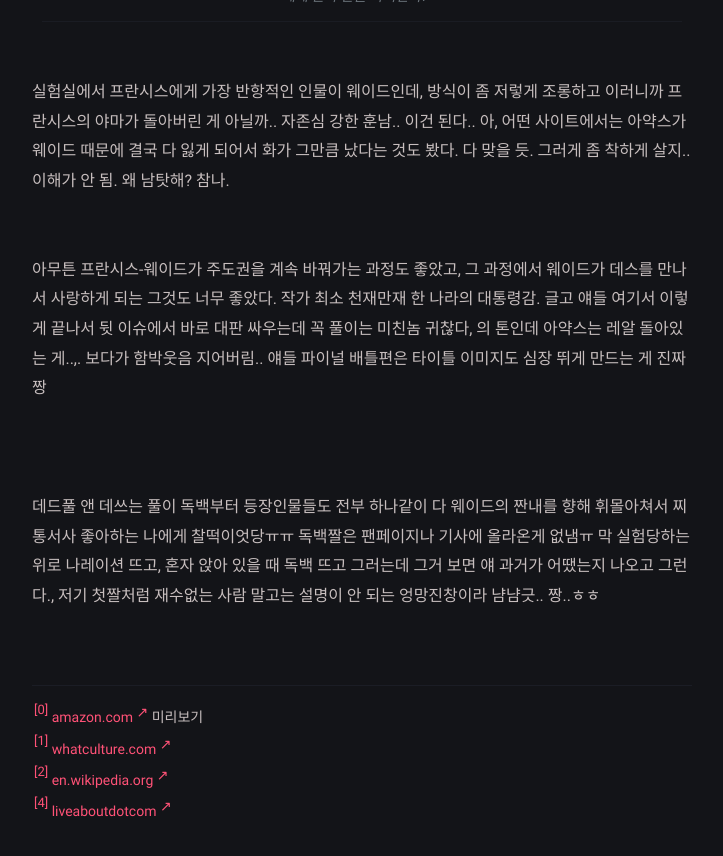
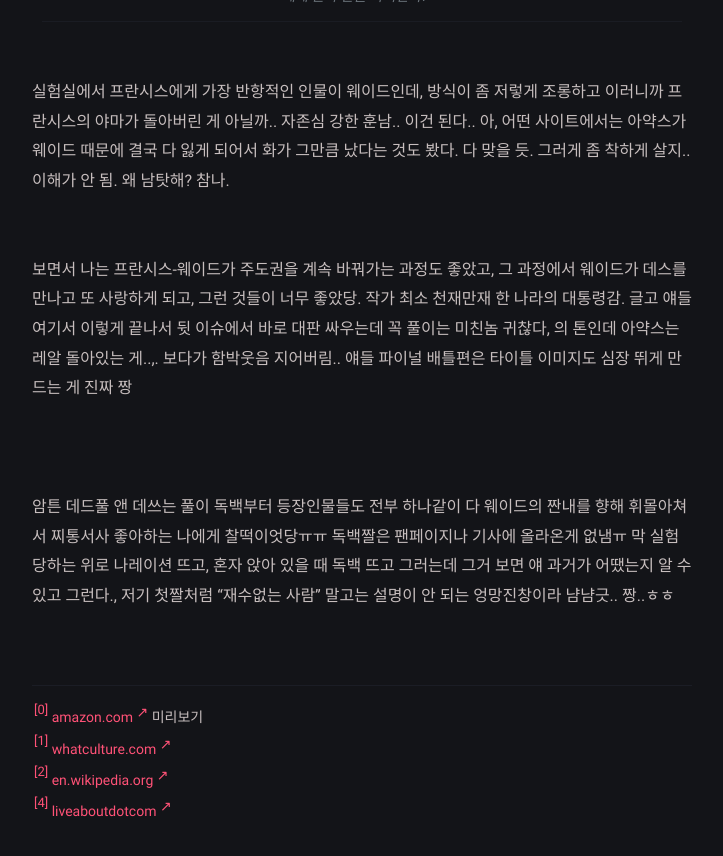
Before and after one commit to iwdstry/yeieje, a Jekyll site: the page built from _posts/2020-12-06-issue-review.md, in a window 1280 px wide and 900 px high, scrolled down 4134 px. Shown: the top 856 px of the window, without its empty margins (278-1001 px from the left). Built offline with Jekyll 4.4.1, drawn with Linux system fonts in a browser that asks for light colours; some web fonts are replaced.

Commit message:
Create 2020-12-06-issue-review.md

```diff
--- a/_posts/2020-12-06-issue-review.md
+++ b/_posts/2020-12-06-issue-review.md
@@ -60,11 +60,11 @@ tag: [Review]
 
 <br/> 실험실에서 프란시스에게 가장 반항적인 인물이 웨이드인데, 방식이 좀 저렇게 조롱하고 이러니까 프란시스의 야마가 돌아버린 게 아닐까.. 자존심 강한 훈남.. 이건 된다.. 아, 어떤 사이트에서는 아약스가 웨이드 때문에 결국 다 잃게 되어서 화가 그만큼 났다는 것도 봤다. 다 맞을 듯. 그러게 좀 착하게 살지.. 이해가 안 됨. 왜 남탓해? 참나.
 
-<br/>아무튼 프란시스-웨이드가 주도권을 계속 바꿔가는 과정도 좋았고, 그 과정에서 웨이드가 데스를 만나서 사랑하게 되는 그것도 너무 좋았다. 작가 최소 천재만재 한 나라의 대통령감. 글고 얘들 여기서 이렇게 끝나서 뒷 이슈에서 바로 대판 싸우는데 꼭 풀이는 미친놈 귀찮다, 의 톤인데 아약스는 레알 돌아있는 게..,. 보다가 함박웃음 지어버림.. 얘들 파이널 배틀편은 타이틀 이미지도 심장 뛰게 만드는 게 진짜 짱
+<br/>보면서 나는 프란시스-웨이드가 주도권을 계속 바꿔가는 과정도 좋았고, 그 과정에서 웨이드가 데스를 만나고 또 사랑하게 되고, 그런 것들이 너무 좋았당. 작가 최소 천재만재 한 나라의 대통령감. 글고 얘들 여기서 이렇게 끝나서 뒷 이슈에서 바로 대판 싸우는데 꼭 풀이는 미친놈 귀찮다, 의 톤인데 아약스는 레알 돌아있는 게..,. 보다가 함박웃음 지어버림.. 얘들 파이널 배틀편은 타이틀 이미지도 심장 뛰게 만드는 게 진짜 짱
 
 
 <br/><br/>
-데드풀 앤 데쓰는 풀이 독백부터 등장인물들도 전부 하나같이 다 웨이드의 짠내를 향해 휘몰아쳐서 찌통서사 좋아하는 나에게 찰떡이엇당ㅠㅠ 독백짤은 팬페이지나 기사에 올라온게 없냄ㅠ 막 실험당하는 위로 나레이션 뜨고, 혼자 앉아 있을 때 독백 뜨고 그러는데 그거 보면 얘 과거가 어땠는지 나오고 그런다., 저기 첫짤처럼 재수없는 사람 말고는 설명이 안 되는 엉망진창이라 냠냠긋.. 짱..ㅎㅎ
+암튼 데드풀 앤 데쓰는 풀이 독백부터 등장인물들도 전부 하나같이 다 웨이드의 짠내를 향해 휘몰아쳐서 찌통서사 좋아하는 나에게 찰떡이엇당ㅠㅠ 독백짤은 팬페이지나 기사에 올라온게 없냄ㅠ 막 실험당하는 위로 나레이션 뜨고, 혼자 앉아 있을 때 독백 뜨고 그러는데 그거 보면 얘 과거가 어땠는지 알 수 있고 그런다., 저기 첫짤처럼 "재수없는 사람" 말고는 설명이 안 되는 엉망진창이라 냠냠긋.. 짱..ㅎㅎ
 <br/>
 <br/>
 <br/>
```
